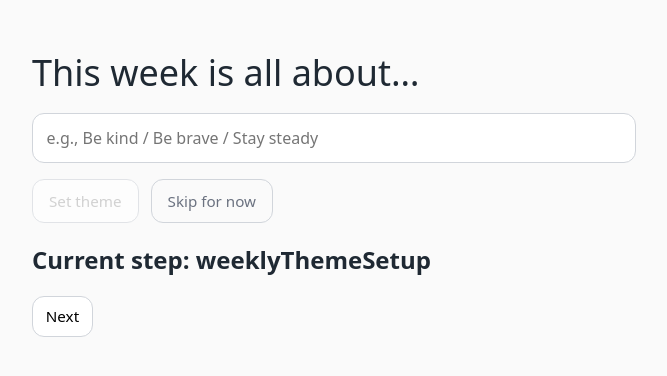
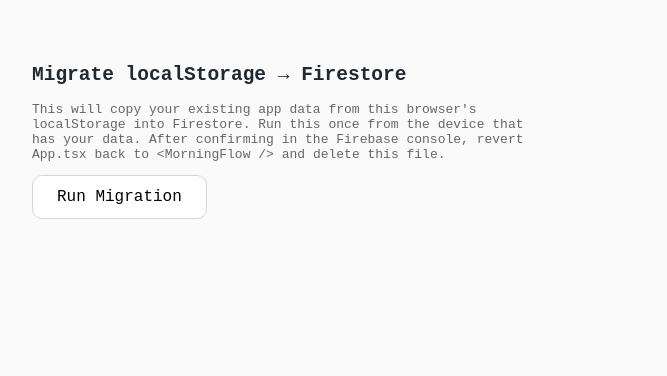
Before and after one commit to AmyTroutman/gentle-planner, a React (Vite) app: page / in a window 1280 px wide. Shown: the top 376 px of the page, without its empty margins (16-683 px from the left). Built offline with nearby package versions, Linux system fonts and the light colour scheme.

Commit message:
Switching to Firestore

```diff
--- a/index.html
+++ b/index.html
@@ -2,7 +2,7 @@
 <html lang="en">
   <head>
     <meta charset="UTF-8" />
-    <link rel="icon" type="image/svg+xml" href="/public/breading-cats-small.png" />
+    <link rel="icon" type="image/svg+xml" href="/breading-cats-small.png" />
     <meta name="viewport" content="width=device-width, initial-scale=1.0" />
     <title>gentle-planner</title>
   </head>
--- a/package.json
+++ b/package.json
@@ -11,6 +11,7 @@
   },
   "dependencies": {
     "date-fns": "^4.1.0",
+    "firebase": "^12.9.0",
     "framer-motion": "^12.30.0",
     "react": "^19.2.0",
     "react-dom": "^19.2.0"
--- a/src/app/App.tsx
+++ b/src/app/App.tsx
@@ -1,5 +1,5 @@
-import MorningFlow from '../features/morningFlow/MorningFlow'
+import MigrateToFirestore from '../features/migrate/MigrateToFirestore'
 
 export default function App() {
-    return <MorningFlow />
+    return <MigrateToFirestore />
 }
--- /dev/null
+++ b/src/features/migrate/MigrateToFirestore.tsx
@@ -0,0 +1,109 @@
+/**
+ * MigrateToFirestore
+ *
+ * Temporary one-time utility. Drop this into App.tsx, run it once to copy
+ * your existing localStorage data into Firestore, then delete it.
+ *
+ * Usage in App.tsx:
+ *   import MigrateToFirestore from '../features/migrate/MigrateToFirestore'
+ *   export default function App() {
+ *     return <MigrateToFirestore />
+ *   }
+ *
+ * After migration is confirmed in the Firebase console, revert App.tsx back
+ * to <MorningFlow /> and delete this file.
+ */
+
+import { useState } from 'react'
+import { doc, setDoc } from 'firebase/firestore'
+import { db } from '../../lib/firebase'
+
+const USER_ID = 'me'
+
+const KEYS = [
+    'gentlePlanner.weeks',
+    'gentlePlanner.mealsByDay',
+    'gentlePlanner.tasksByDay',
+] as const
+
+const FIRESTORE_KEY_MAP: Record<string, string> = {
+    'gentlePlanner.weeks': 'weeks',
+    'gentlePlanner.mealsByDay': 'mealsByDay',
+    'gentlePlanner.tasksByDay': 'tasksByDay',
+}
+
+export default function MigrateToFirestore() {
+    const [status, setStatus] = useState<'idle' | 'running' | 'done' | 'error'>('idle')
+    const [log, setLog] = useState<string[]>([])
+
+    function appendLog(msg: string) {
+        setLog((prev) => [...prev, msg])
+    }
+
+    async function migrate() {
+        setStatus('running')
+        setLog([])
+
+        for (const lsKey of KEYS) {
+            const firestoreKey = FIRESTORE_KEY_MAP[lsKey]
+            const raw = localStorage.getItem(lsKey)
+
+            if (!raw) {
+                appendLog(`⚠️  ${lsKey}: nothing in localStorage, skipping.`)
+                continue
+            }
+
+            try {
+                const value = JSON.parse(raw)
+                const ref = doc(db, 'plannerData', USER_ID, 'keys', firestoreKey)
+                await setDoc(ref, { value })
+                appendLog(`✅  ${lsKey} → Firestore "${firestoreKey}" (${raw.length} chars)`)
+            } catch (err) {
+                appendLog(`❌  ${lsKey}: failed — ${String(err)}`)
+                setStatus('error')
+                return
+            }
+        }
+
+        appendLog('🎉 Migration complete! Check your Firebase console to confirm.')
+        setStatus('done')
+    }
+
+    return (
+        <main style={{ padding: '3rem', maxWidth: 600, fontFamily: 'monospace' }}>
+            <h2>Migrate localStorage → Firestore</h2>
+            <p style={{ color: '#666' }}>
+                This will copy your existing app data from this browser's localStorage into
+                Firestore. Run this once from the device that has your data. After confirming
+                in the Firebase console, revert App.tsx back to{' '}
+                <code>&lt;MorningFlow /&gt;</code> and delete this file.
+            </p>
+
+            <button
+                onClick={migrate}
+                disabled={status === 'running' || status === 'done'}
+                style={{
+                    padding: '0.75rem 1.5rem',
+                    borderRadius: 10,
+                    border: '1px solid #d1d5db',
+                    background: status === 'done' ? '#d1fae5' : 'white',
+                    cursor: status === 'running' || status === 'done' ? 'default' : 'pointer',
+                    fontSize: '1rem',
+                }}
+            >
+                {status === 'idle' && 'Run Migration'}
+                {status === 'running' && 'Migrating...'}
+                {status === 'done' && 'Done ✓'}
+                {status === 'error' && 'Retry Migration'}
+            </button>
+
+            {log.length > 0 && (
+                <ul style={{ marginTop: '1.5rem', listStyle: 'none', padding: 0, display: 'grid', gap: '0.4rem' }}>
+                    {log.map((line, i) => (
+                        <li key={i} style={{ fontSize: '0.9rem' }}>{line}</li>
+                    ))}
+                </ul>
+            )}
+        </main>
+    )
+}
--- a/src/features/morningFlow/MorningFlow.tsx
+++ b/src/features/morningFlow/MorningFlow.tsx
@@ -1,6 +1,6 @@
 import { useState, useEffect } from 'react'
 import type { MorningStep, Reflection, WeekData, WeeksMap } from './morningFlow.types'
-import { useLocalStorage } from '../../hooks/useLocalStorage'
+import { useFirestoreDoc } from '../../hooks/useFirestoreDoc'
 import GreetingStep from './steps/GreetingStep'
 import ThemeStep from './steps/ThemeStep'
 import { getDayId, getWeekId } from '../../lib/dates'
@@ -20,10 +20,44 @@
     const weekId = getWeekId()
     const dayId = getDayId()
 
-    const [weeks, setWeeks] = useLocalStorage<WeeksMap>('gentlePlanner.weeks', {})
+    const [weeks, setWeeks, weeksLoading] = useFirestoreDoc<WeeksMap>('weeks', {})
+    const [mealsByDay, setMealsByDay, mealsLoading] = useFirestoreDoc<Record<string, DailyMeals>>('mealsByDay', {})
+    const [tasksByDay, setTasksByDay, tasksLoading] = useFirestoreDoc<Record<string, Task[]>>('tasksByDay', {})
+
+    const isLoading = weeksLoading || mealsLoading || tasksLoading
+
     const weekHasTheme = Boolean(weeks[weekId]?.theme?.trim())
+    const hasCompletedMorningFlow = Boolean(mealsByDay[dayId]?.breakfast)
+
+    const [step, setStep] = useState<MorningStep>('greeting')
+    const [stepInitialized, setStepInitialized] = useState(false)
+
+    // Set the initial step once Firestore data has loaded
+    useEffect(() => {
+        if (isLoading || stepInitialized) return
+        if (!weekHasTheme) {
+            setStep('weeklyThemeSetup')
+        } else if (hasCompletedMorningFlow) {
+            setStep('tasks')
+        } else {
+            setStep('greeting')
+        }
+        setStepInitialized(true)
+    }, [isLoading, stepInitialized, weekHasTheme, hasCompletedMorningFlow])
+
+    const [showHistory, setShowHistory] = useState(false)
+
+    const todaysMeals: DailyMeals = mealsByDay[dayId] ?? { snacks: [], drinks: [] }
+    const todaysTasks = tasksByDay[dayId] ?? []
+
+    const weeklyTheme = weeks[weekId]?.theme
+    const weeklyTasks = weeks[weekId]?.weeklyTasks ?? []
+    const reflections = weeks[weekId]?.reflections ?? []
+
+    const [isWeeklyResetOpen, setIsWeeklyResetOpen] = useState(false)
 
     useEffect(() => {
+        if (isLoading) return
         setWeeks((prev) => {
             if (prev[weekId]) return prev
             return {
@@ -42,45 +76,17 @@
                 },
             }
         })
-    }, [weekId, setWeeks])
-
-    const [mealsByDay, setMealsByDay] = useLocalStorage<Record<string, DailyMeals>>(
-        'gentlePlanner.mealsByDay',
-        {}
-    )
-    const hasCompletedMorningFlow = Boolean(mealsByDay[dayId]?.breakfast)
-
-    const [step, setStep] = useState<MorningStep>(() => {
-        if (!weekHasTheme) return 'weeklyThemeSetup'
-        if (hasCompletedMorningFlow) return 'tasks'
-        return 'greeting'
-    })
-
-    const [showHistory, setShowHistory] = useState(false)
-
-    const todaysMeals: DailyMeals = mealsByDay[dayId] ?? { snacks: [], drinks: [] }
-
-    const [tasksByDay, setTasksByDay] = useLocalStorage<Record<string, Task[]>>(
-        'gentlePlanner.tasksByDay',
-        {}
-    )
-
-    const todaysTasks = tasksByDay[dayId] ?? []
-
-    // For now fallback theme if not set yet
-    const weeklyTheme = weeks[weekId]?.theme
-    const weeklyTasks = weeks[weekId]?.weeklyTasks ?? []
-    const reflections = weeks[weekId]?.reflections ?? []
-
-    const [isWeeklyResetOpen, setIsWeeklyResetOpen] = useState(false)
+    }, [weekId, setWeeks, isLoading])
 
     useEffect(() => {
-        if (!weekHasTheme && step !== 'weeklyThemeSetup') {
+        if (isLoading) return
+        if (!weekHasTheme && stepInitialized && step !== 'weeklyThemeSetup') {
             setStep('weeklyThemeSetup')
         }
-    }, [weekHasTheme, step])
+    }, [weekHasTheme, step, stepInitialized, isLoading])
 
     useEffect(() => {
+        if (isLoading) return
         const week = weeks[weekId]
         if (!week) return
 
@@ -90,8 +96,6 @@
             setWeeks((prev) => {
                 const existing = prev[weekId]
                 if (!existing) return prev
-
-                // double-check to avoid overwriting if it changed
                 if (existing.affirmationsByDay[dayId]) return prev
 
                 return {
@@ -106,7 +110,7 @@
                 }
             })
         }
-    }, [weekId, dayId, weeks, setWeeks])
+    }, [weekId, dayId, weeks, setWeeks, isLoading])
 
     function pickAffirmation(): string {
         const index = Math.floor(Math.random() * BASE_AFFIRMATIONS.length)
@@ -121,7 +125,6 @@
     function getTodayAffirmation(): string {
         const existing = weeks[weekId]?.affirmationsByDay?.[dayId]
         if (existing) return existing
-
         return pickAffirmation()
     }
 
@@ -418,6 +421,15 @@
         })
     }
 
+    // ─── Loading state ────────────────────────────────────────────────────────
+    if (isLoading) {
+        return (
+            <main style={{ padding: '3rem', maxWidth: 700 }}>
+                <p style={{ color: 'var(--muted)' }}>Loading...</p>
+            </main>
+        )
+    }
+
     return (
         <main style={{ padding: '3rem', maxWidth: 700 }}>
             {step === 'greeting' && <GreetingStep onDone={next} />}
@@ -426,7 +438,6 @@
                 <WeeklyThemeSetupStep
                     onSave={(theme) => {
                         setWeekTheme(theme)
-                        // after setting theme, go to greeting or theme/reflection step
                         setStep(hasCompletedMorningFlow ? 'tasks' : 'greeting')
                     }}
                     onSkip={() => setStep(hasCompletedMorningFlow ? 'tasks' : 'greeting')}
--- /dev/null
+++ b/src/hooks/useFirestoreDoc.ts
@@ -0,0 +1,47 @@
+import { useEffect, useState, useRef } from 'react'
+import { doc, setDoc, onSnapshot } from 'firebase/firestore'
+import { db } from '../lib/firebase'
+
+// Single user personal app — fixed ID instead of auth for now.
+const USER_ID = 'me'
+
+export function useFirestoreDoc<T>(key: string, initialValue: T) {
+    const [value, setValue] = useState<T>(initialValue)
+    const [loading, setLoading] = useState(true)
+    // Track the latest value in a ref so the updater function always has
+    // access to current state without needing it as a dependency.
+    const valueRef = useRef<T>(initialValue)
+
+    useEffect(() => {
+        const ref = doc(db, 'plannerData', USER_ID, 'keys', key)
+
+        const unsub = onSnapshot(ref, (snap) => {
+            const next = snap.exists() ? (snap.data().value as T) : initialValue
+            setValue(next)
+            valueRef.current = next
+            setLoading(false)
+        })
+
+        return unsub
+        // eslint-disable-next-line react-hooks/exhaustive-deps
+    }, [key])
+
+    function updateValue(updater: T | ((prev: T) => T)) {
+        const next =
+            typeof updater === 'function'
+                ? (updater as (prev: T) => T)(valueRef.current)
+                : updater
+
+        // Optimistically update local state immediately (feels instant)
+        setValue(next)
+        valueRef.current = next
+
+        // Then persist to Firestore
+        const ref = doc(db, 'plannerData', USER_ID, 'keys', key)
+        setDoc(ref, { value: next }).catch((err) => {
+            console.error(`Failed to save "${key}" to Firestore:`, err)
+        })
+    }
+
+    return [value, updateValue, loading] as const
+}
--- /dev/null
+++ b/src/lib/firebase.ts
@@ -0,0 +1,14 @@
+import { initializeApp } from 'firebase/app'
+import { getFirestore } from 'firebase/firestore'
+
+const firebaseConfig = {
+    apiKey: import.meta.env.VITE_FIREBASE_API_KEY,
+    authDomain: import.meta.env.VITE_FIREBASE_AUTH_DOMAIN,
+    projectId: import.meta.env.VITE_FIREBASE_PROJECT_ID,
+    storageBucket: import.meta.env.VITE_FIREBASE_STORAGE_BUCKET,
+    messagingSenderId: import.meta.env.VITE_FIREBASE_MESSAGING_SENDER_ID,
+    appId: import.meta.env.VITE_FIREBASE_APP_ID,
+}
+
+const app = initializeApp(firebaseConfig)
+export const db = getFirestore(app)
```
Also changed, not shown: 2 other files (tests, documents, lock files or other folders).
